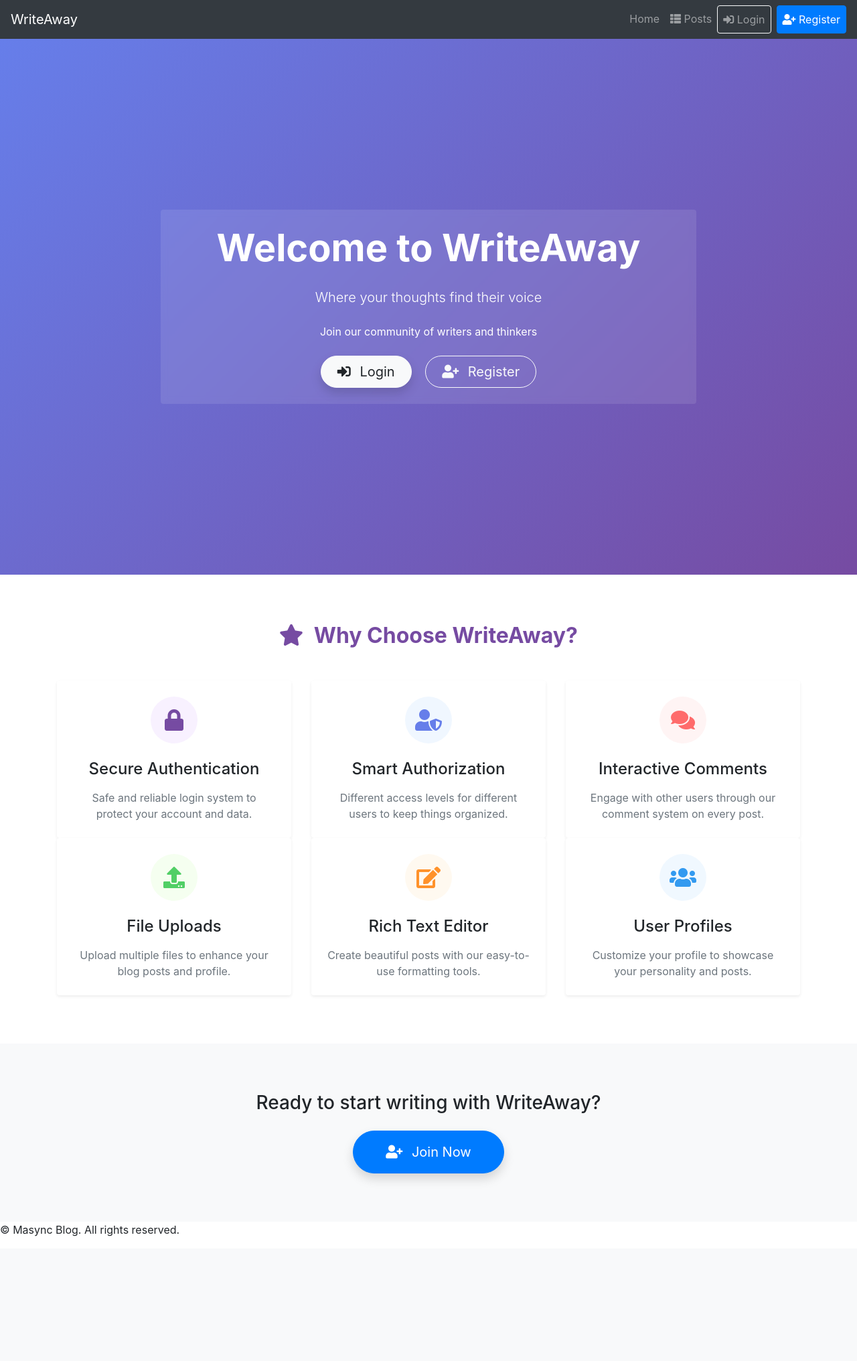
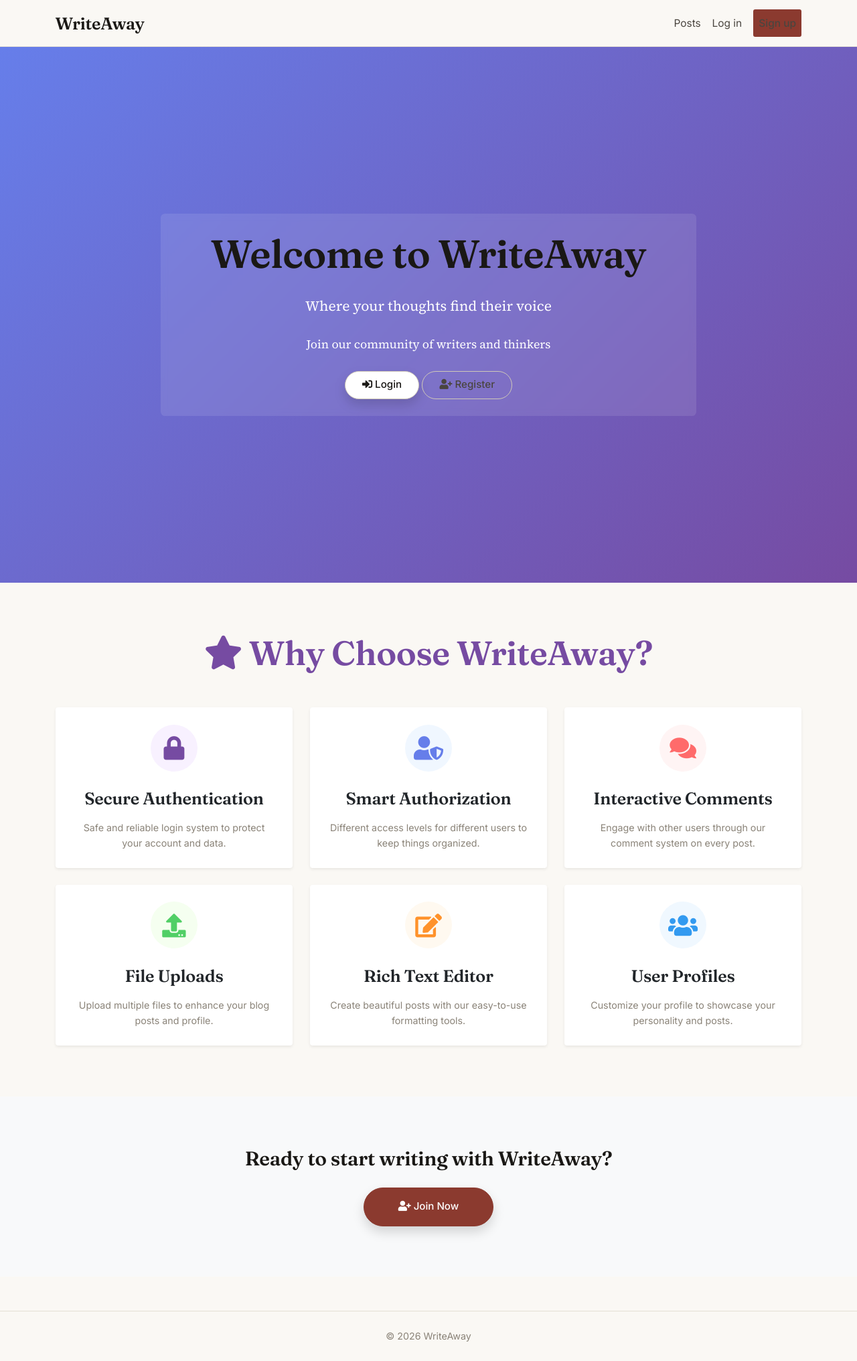
Before and after one commit to Adarsh2345/WriteAway---MERN-Stack-Application, a Node project: template views/home.ejs in a window 1280 px wide. Shown: the whole page at 67% size. Before the commit the page ends 1846 px from the top, so only its background shows below. Run offline with Node 20 templates, Linux system fonts and the light colour scheme; the template is opened without the code that fills it, so the values that code supplies are empty; some libraries are stand-ins or nearby versions.

Commit message:
Redesign UI: editorial design system + shared layout
Replaces the stock Bootstrap look (purple gradient hero, pill buttons, generic icon circles) with a deliberate editorial design: Fraunces for display type, Source Serif 4 for body copy, Inter for UI chrome, and a restrained ink/paper/terracotta palette layered on top of Bootstrap 5's grid and utilities.

Also fixes: no static file serving previously meant this stylesheet couldn't have loaded even before it existed; unifies the app on Bootstrap 5 (the old header/footer mixed Bootstrap 4 and 5 CDN links); removes leftover 'Masync Blog' boilerplate branding from the footer.

```diff
--- /dev/null
+++ b/public/css/styles.css
@@ -0,0 +1,260 @@
+/* ==========================================================================
+   WriteAway — editorial design system
+   Serif display type, restrained ink/paper palette, understated borders.
+   Built on top of Bootstrap 5's grid/utilities/forms, with its visual
+   defaults (color, radius, shadow, type) overridden throughout.
+   ========================================================================== */
+
+:root {
+  --ink: #1a1815;
+  --ink-soft: #4a453f;
+  --ink-faint: #8a8378;
+  --paper: #faf8f4;
+  --paper-raised: #ffffff;
+  --line: #e4dfd4;
+  --line-strong: #cfc8b8;
+  --accent: #8b3a2f;
+  --accent-dark: #6e2d24;
+  --accent-tint: #f4e9e4;
+  --font-display: "Fraunces", Georgia, "Times New Roman", serif;
+  --font-body: "Source Serif 4", Georgia, serif;
+  --font-ui: "Inter", -apple-system, BlinkMacSystemFont, "Segoe UI", sans-serif;
+}
+
+html,
+body {
+  background-color: var(--paper);
+  color: var(--ink);
+  font-family: var(--font-body);
+  font-size: 1.05rem;
+  line-height: 1.65;
+}
+
+h1,
+h2,
+h3,
+h4,
+h5,
+.display-4,
+.display-5 {
+  font-family: var(--font-display);
+  font-weight: 600;
+  color: var(--ink);
+  letter-spacing: -0.01em;
+}
+
+a {
+  color: var(--accent);
+}
+a:hover {
+  color: var(--accent-dark);
+}
+
+/* ---- Navbar ------------------------------------------------------------ */
+.navbar {
+  background-color: var(--paper) !important;
+  border-bottom: 1px solid var(--line);
+}
+.navbar-brand {
+  font-family: var(--font-display);
+  font-weight: 600;
+  font-size: 1.5rem;
+  color: var(--ink) !important;
+  letter-spacing: -0.01em;
+}
+.navbar .nav-link {
+  font-family: var(--font-ui);
+  font-size: 0.92rem;
+  color: var(--ink-soft) !important;
+}
+.navbar .nav-link:hover {
+  color: var(--ink) !important;
+}
+.navbar-toggler {
+  border-color: var(--line-strong);
+}
+.navbar-toggler:focus {
+  box-shadow: none;
+}
+
+/* ---- Buttons ------------------------------------------------------------
+   Bootstrap defaults overridden: sharp corners, no gradients, restrained
+   accent color used only for the primary action. */
+.btn {
+  font-family: var(--font-ui);
+  font-weight: 500;
+  font-size: 0.9rem;
+  border-radius: 3px;
+  padding: 0.55rem 1.25rem;
+  transition: background-color 0.15s ease, border-color 0.15s ease, color 0.15s ease;
+}
+.btn-primary {
+  background-color: var(--accent);
+  border-color: var(--accent);
+  color: #fff;
+}
+.btn-primary:hover,
+.btn-primary:focus {
+  background-color: var(--accent-dark);
+  border-color: var(--accent-dark);
+}
+.btn-outline-light {
+  border-color: var(--line-strong);
+  color: var(--ink-soft);
+}
+.btn-outline-light:hover {
+  background-color: var(--ink);
+  border-color: var(--ink);
+  color: var(--paper);
+}
+.btn-danger {
+  background-color: transparent;
+  border-color: var(--line-strong);
+  color: var(--accent-dark);
+}
+.btn-danger:hover {
+  background-color: var(--accent-dark);
+  border-color: var(--accent-dark);
+  color: #fff;
+}
+.btn-secondary {
+  background-color: transparent;
+  border-color: var(--line-strong);
+  color: var(--ink-soft);
+}
+.btn-secondary:hover {
+  background-color: var(--ink-soft);
+  border-color: var(--ink-soft);
+  color: #fff;
+}
+.btn-light {
+  background-color: var(--paper-raised);
+  border-color: var(--line-strong);
+  color: var(--ink);
+}
+.btn-light:hover {
+  background-color: var(--accent-tint);
+}
+
+/* ---- Cards --------------------------------------------------------------
+   No shadows/hover-lift gimmicks — a single hairline border does the work. */
+.card {
+  background-color: var(--paper-raised);
+  border: 1px solid var(--line);
+  border-radius: 4px;
+  box-shadow: none;
+}
+.card-title {
+  font-family: var(--font-display);
+  font-weight: 600;
+}
+.card-header {
+  background-color: var(--paper-raised);
+  border-bottom: 1px solid var(--line);
+  font-family: var(--font-display);
+}
+.card-header.bg-primary {
+  background-color: var(--ink) !important;
+  border-color: var(--ink);
+  color: var(--paper) !important;
+}
+
+/* ---- Forms ---------------------------------------------------------------*/
+.form-label {
+  font-family: var(--font-ui);
+  font-size: 0.85rem;
+  font-weight: 600;
+  color: var(--ink-soft);
+  text-transform: uppercase;
+  letter-spacing: 0.03em;
+}
+.form-control,
+.form-control-file {
+  border: 1px solid var(--line-strong);
+  border-radius: 3px;
+  background-color: var(--paper-raised);
+  font-family: var(--font-body);
+}
+.form-control:focus {
+  border-color: var(--accent);
+  box-shadow: 0 0 0 3px var(--accent-tint);
+}
+.alert {
+  border-radius: 3px;
+  border: 1px solid transparent;
+  font-family: var(--font-ui);
+  font-size: 0.9rem;
+}
+.alert-danger {
+  background-color: #fbeceb;
+  border-color: #e8c6c2;
+  color: var(--accent-dark);
+}
+.alert-success {
+  background-color: #eef3ea;
+  border-color: #c9d9bd;
+  color: #3f5c2c;
+}
+
+/* ---- Tag chips ------------------------------------------------------------*/
+.tag-chip {
+  display: inline-block;
+  margin: 0 0.4rem 0.5rem 0;
+  padding: 0.3rem 0.8rem;
+  border-radius: 999px;
+  border: 1px solid var(--line-strong);
+  background-color: transparent;
+  color: var(--ink-soft);
+  text-decoration: none;
+  font-family: var(--font-ui);
+  font-size: 0.8rem;
+  letter-spacing: 0.01em;
+}
+.tag-chip:hover {
+  border-color: var(--accent);
+  color: var(--accent);
+}
+.tag-chip.active {
+  background-color: var(--accent);
+  border-color: var(--accent);
+  color: #fff;
+}
+
+/* ---- Pagination ------------------------------------------------------------*/
+.pagination .page-link {
+  color: var(--ink-soft);
+  border-color: var(--line);
+  font-family: var(--font-ui);
+  font-size: 0.9rem;
+}
+.pagination .page-item.active .page-link {
+  background-color: var(--ink);
+  border-color: var(--ink);
+}
+
+/* ---- Footer ------------------------------------------------------------*/
+footer {
+  border-top: 1px solid var(--line);
+  font-family: var(--font-ui);
+  font-size: 0.85rem;
+  color: var(--ink-faint);
+}
+
+/* ---- Rich-text post content ------------------------------------------------------------*/
+.post-content {
+  font-family: var(--font-body);
+  font-size: 1.1rem;
+  line-height: 1.75;
+  color: var(--ink);
+}
+.post-content img {
+  max-width: 100%;
+  border-radius: 3px;
+}
+
+/* ---- Muted text ------------------------------------------------------------*/
+.text-muted {
+  color: var(--ink-faint) !important;
+  font-family: var(--font-ui);
+  font-size: 0.85rem;
+}
--- a/views/partials/footer.ejs
+++ b/views/partials/footer.ejs
@@ -1,8 +1,11 @@
-<script
-  src="https://cdn.jsdelivr.net/npm/bootstrap@5.3.3/dist/js/bootstrap.bundle.min.js"
-  integrity="sha384-YvpcrYf0tY3lHB60NNkmXc5s9fDVZLESaAA55NDzOxhy9GkcIdslK1eN7N6jIeHz"
-  crossorigin="anonymous"
-></script>
-<footer>
-  <p>&copy; Masync Blog. All rights reserved.</p>
-</footer>
+    <footer class="text-center py-4 mt-5">
+      <p class="mb-0">&copy; <%= new Date().getFullYear() %> WriteAway</p>
+    </footer>
+
+    <!-- Bootstrap 5 JS bundle (includes Popper) -->
+    <script
+      src="https://cdn.jsdelivr.net/npm/bootstrap@5.3.3/dist/js/bootstrap.bundle.min.js"
+      crossorigin="anonymous"
+    ></script>
+  </body>
+</html>
--- a/views/partials/header.ejs
+++ b/views/partials/header.ejs
@@ -1,32 +1,41 @@
 <!DOCTYPE html>
 <html lang="en">
   <head>
-    <link href="https://cdn.quilljs.com/1.3.6/quill.snow.css" rel="stylesheet">
     <meta charset="UTF-8" />
     <meta name="viewport" content="width=device-width, initial-scale=1.0" />
-    <title><%= title %></title>
-    <!-- Bootstrap CSS -->
+    <title><%= title %> · WriteAway</title>
+    <!-- Bootstrap 5 CSS (grid/utilities/forms only — visual defaults are
+         overridden in styles.css below) -->
     <link
-      href="https://stackpath.bootstrapcdn.com/bootstrap/4.5.2/css/bootstrap.min.css"
+      href="https://cdn.jsdelivr.net/npm/bootstrap@5.3.3/dist/css/bootstrap.min.css"
       rel="stylesheet"
     />
-    <!-- FontAwesome CSS -->
+    <!-- FontAwesome (used sparingly, not on every nav link) -->
     <link
       rel="stylesheet"
       href="https://cdnjs.cloudflare.com/ajax/libs/font-awesome/5.15.3/css/all.min.css"
     />
+    <!-- Quill (rich text editor) CSS -->
+    <link href="https://cdn.quilljs.com/1.3.6/quill.snow.css" rel="stylesheet" />
+    <!-- Type: Fraunces (display serif), Source Serif 4 (body), Inter (UI chrome) -->
+    <link rel="preconnect" href="https://fonts.googleapis.com" />
+    <link rel="preconnect" href="https://fonts.gstatic.com" crossorigin />
+    <link
+      href="https://fonts.googleapis.com/css2?family=Fraunces:opsz,wght@9..144,500;9..144,600;9..144,700&family=Source+Serif+4:ital,wght@0,400;0,600;1,400&family=Inter:wght@400;500;600&display=swap"
+      rel="stylesheet"
+    />
     <!-- Custom CSS -->
     <link rel="stylesheet" href="/css/styles.css" />
   </head>
-  <script src="https://cdn.quilljs.com/1.3.6/quill.min.js"></script>
   <body>
-    <nav class="navbar navbar-expand-lg navbar-dark bg-dark">
+    <nav class="navbar navbar-expand-lg">
+      <div class="container">
         <a class="navbar-brand" href="/">WriteAway</a>
         <button
           class="navbar-toggler"
           type="button"
-        data-toggle="collapse"
-        data-target="#navbarNav"
+          data-bs-toggle="collapse"
+          data-bs-target="#navbarNav"
           aria-controls="navbarNav"
           aria-expanded="false"
           aria-label="Toggle navigation"
@@ -34,50 +43,29 @@
           <span class="navbar-toggler-icon"></span>
         </button>
         <div class="collapse navbar-collapse" id="navbarNav">
-        <ul class="navbar-nav ml-auto">
+          <ul class="navbar-nav ms-auto align-items-lg-center">
             <li class="nav-item">
-            <a class="nav-link" href="/">Home</a>
+              <a class="nav-link" href="/posts">Posts</a>
             </li>
             <% if (user) { %>
             <li class="nav-item">
-            <a class="nav-link" href="/user/profile"
-              ><i class="fas fa-user"></i> Profile</a
-            >
+              <a class="nav-link" href="/posts/add">Write</a>
             </li>
             <li class="nav-item">
-            <a class="nav-link" href="/posts/add"
-              ><i class="fas fa-plus-circle"></i> Add Post</a
-            >
+              <a class="nav-link" href="/user/profile"><%= user.username %></a>
             </li>
-          <li class="nav-item">
-            <a class="nav-link" href="/posts"
-              ><i class="fas fa-th-list"></i> Posts</a
-            >
-          </li>
-          <li class="nav-item">
-            <a class="nav-link btn btn-outline-light" href="/auth/logout"
-              ><i class="fas fa-sign-out-alt"></i> Logout</a
-            >
+            <li class="nav-item ms-lg-2">
+              <a class="nav-link btn btn-outline-light" href="/auth/logout">Log out</a>
             </li>
             <% } else { %>
             <li class="nav-item">
-            <a class="nav-link" href="/posts"
-              ><i class="fas fa-th-list"></i> Posts</a
-            >
+              <a class="nav-link" href="/auth/login">Log in</a>
             </li>
-          <li class="nav-item">
-            <a class="nav-link btn btn-outline-light mr-2" href="/auth/login"
-              ><i class="fas fa-sign-in-alt"></i> Login</a
-            >
-          </li>
-          <li class="nav-item">
-            <a class="nav-link btn btn-primary text-white" href="/auth/register"
-              ><i class="fas fa-user-plus"></i> Register</a
-            >
+            <li class="nav-item ms-lg-2">
+              <a class="nav-link btn btn-primary text-white" href="/auth/register">Sign up</a>
             </li>
             <% } %>
           </ul>
         </div>
+      </div>
     </nav>
-  </body>
-</html>
```
Lines whose indentation alone changed are shown as unchanged.
